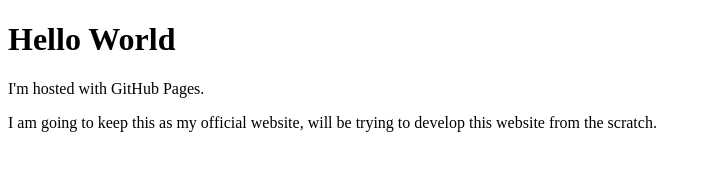
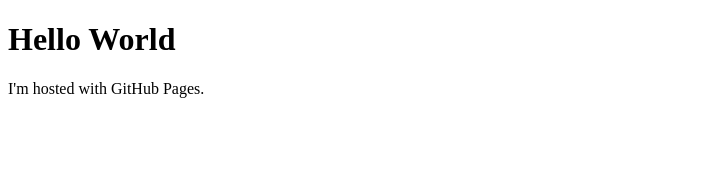
Before and after one commit to gopibranedge/Ganavh000.github.io, a plain HTML site: page index.html in a window 1280 px wide. Shown: the whole page, without its empty margins (0-711 px from the left). Drawn offline with Linux system fonts and the light colour scheme.

Commit message:
Update index.html

```diff
--- a/index.html
+++ b/index.html
@@ -3,6 +3,6 @@
 <body>
 <h1>Hello World</h1>
 <p>I'm hosted with GitHub Pages.</p>
-<p>I am going to keep this as my official website, will be trying to develop this website from the scratch.</p>
+
 </body>
 </html>
```
